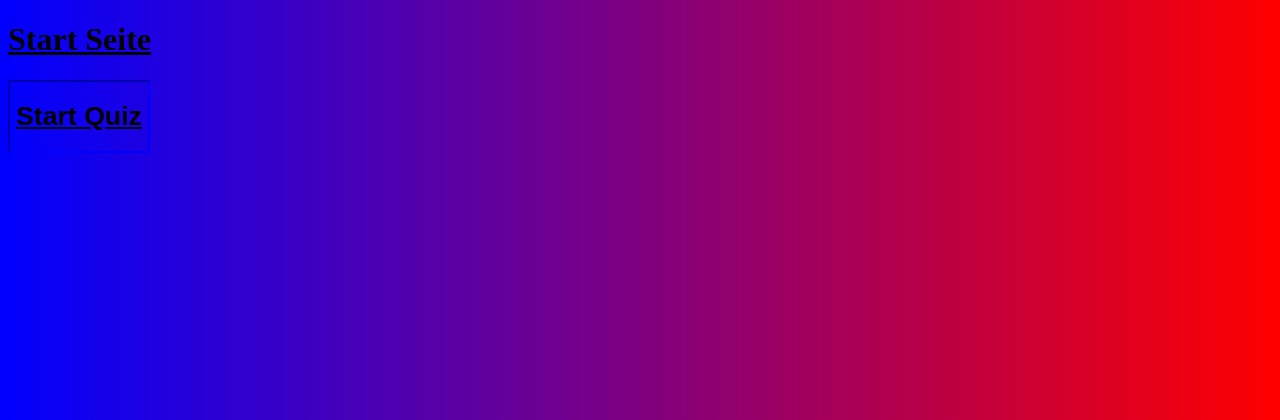
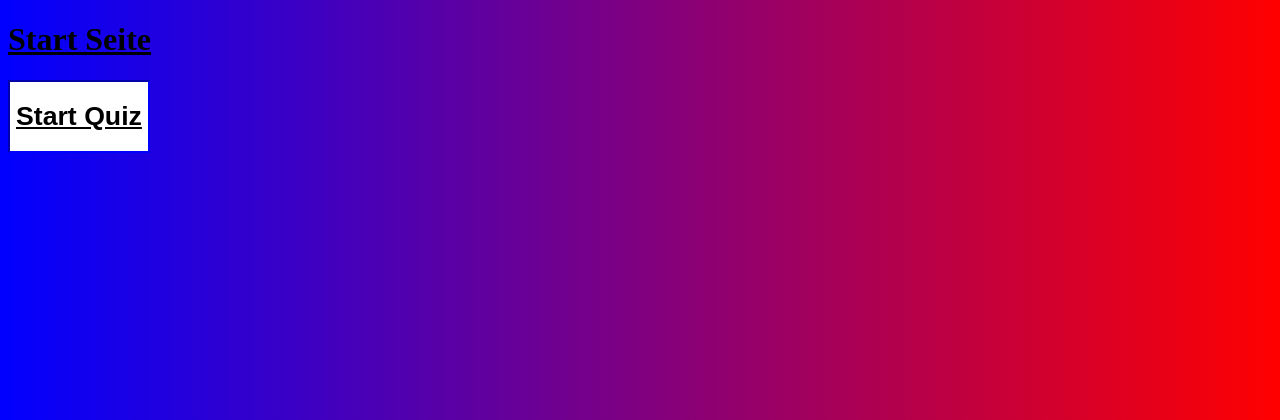
Before and after one commit to elastickerb3/Quiz, a PHP site: page / in a window 1280 px wide, while the restyled element is pressed. Shown: the top 420 px of the page. Run offline with PHP 8.4, Linux system fonts and the light colour scheme.

Commit message:
Design hinzugefügt

```diff
--- a/main/style.css
+++ b/main/style.css
@@ -25,3 +25,6 @@ a{
 html{
     height: 100%;
 }
+button:active{
+    background-color: white;
+}
```
